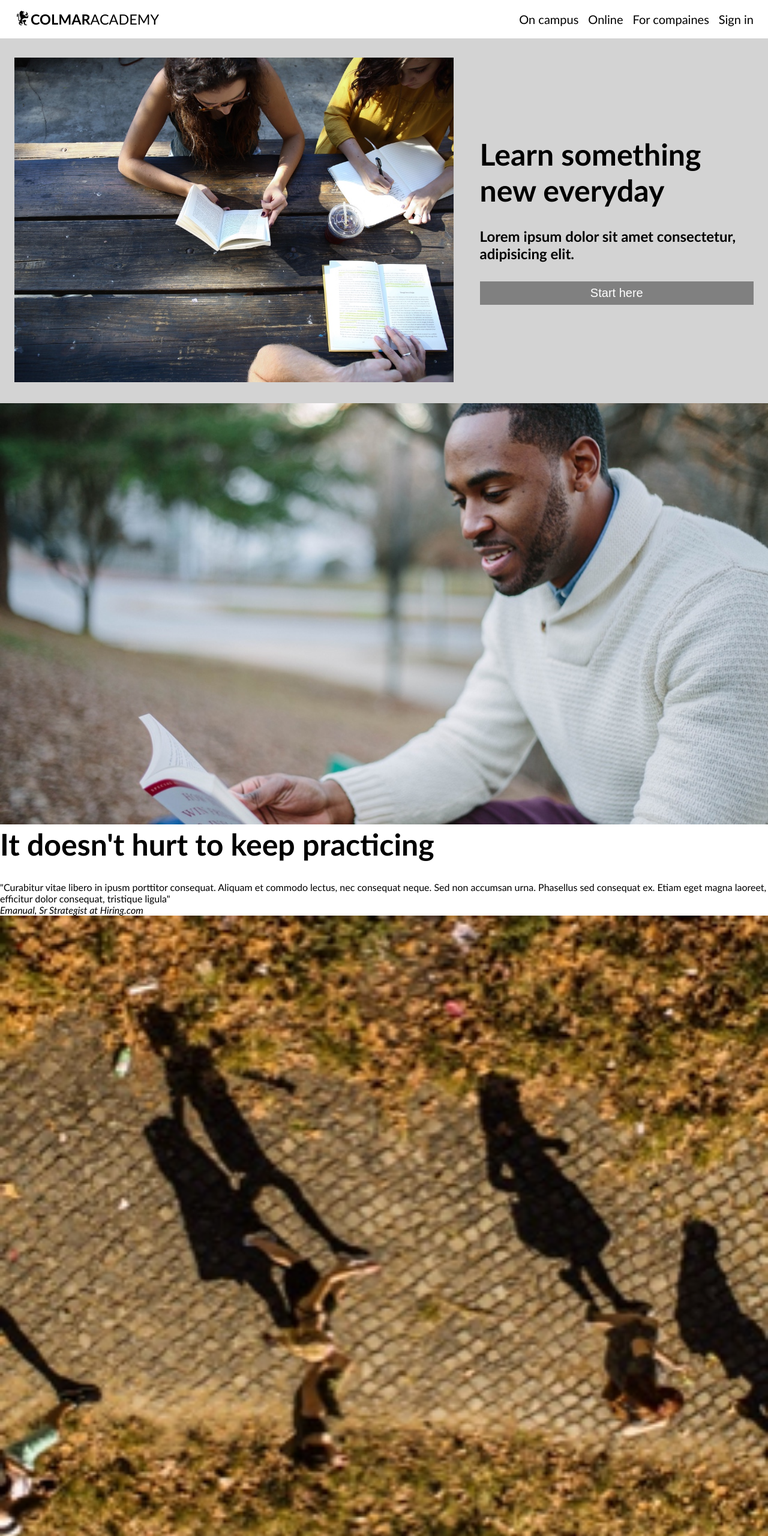
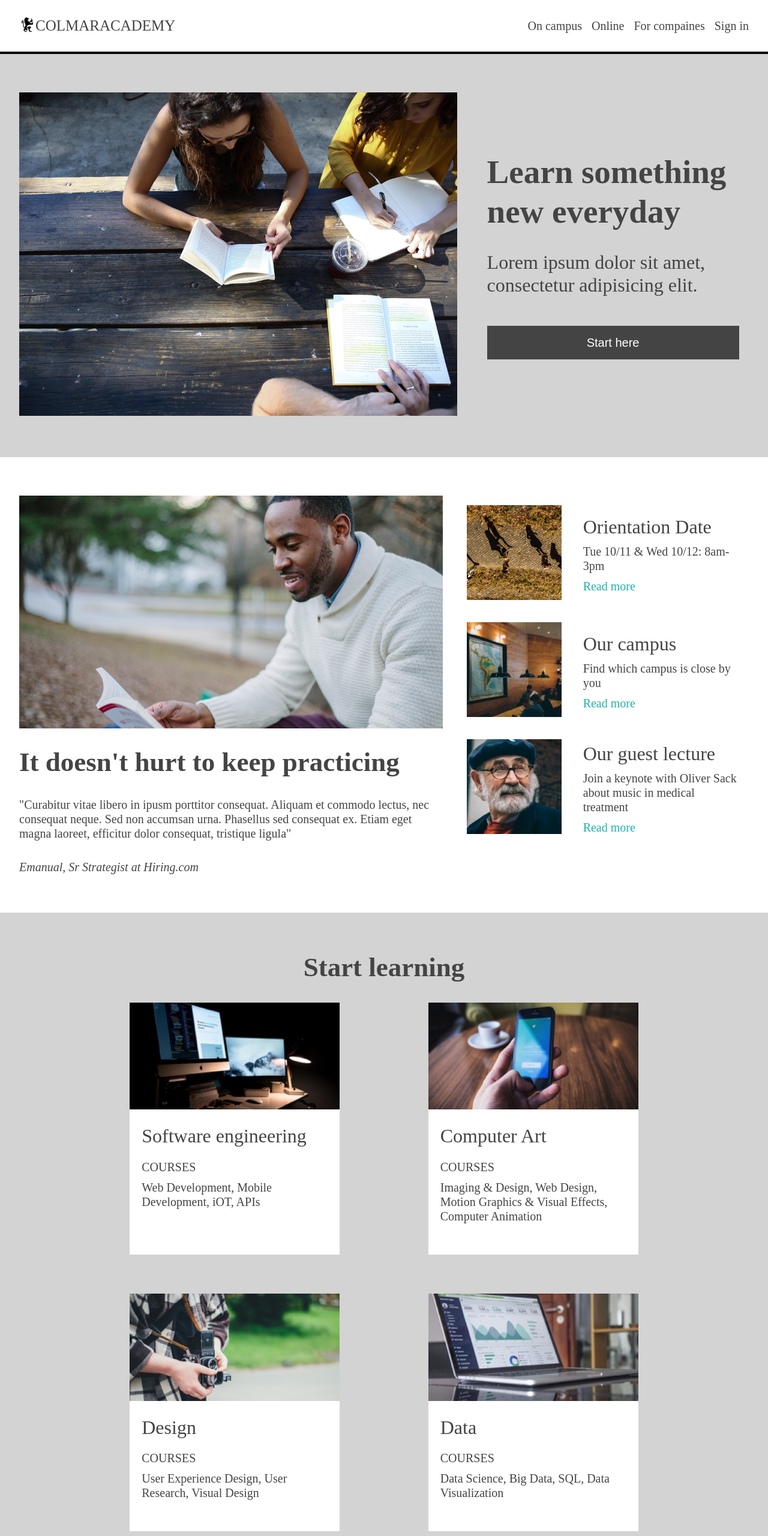
Before and after one commit to zedzetzed/colmar-academy, a plain HTML site: page index.html in a window 1280 px wide. Shown: the top 2560 px of the page at 60% size. Drawn offline with Linux system fonts and the light colour scheme.

Commit message:
all basic HTML and CSS laid out

```diff
--- a/index.html
+++ b/index.html
@@ -2,15 +2,16 @@
 <html>
     <head>
         <title>Colmar Academy | Main Page</title>
+        <meta charset="utf-8">
         <link rel="stylesheet" type="text/css" href="./resources/css/style.css">
     </head>
 
     <body>
 
-        <header>
+        <header class="main-header">
             <div class="site-logo">
                 <img src="./resources/images/ic-logo.svg">
-                <h3>COLMAR<span>ACADEMY</span></h3>
+                <h3 class="site-logo-name">COLMAR<span>ACADEMY</span></h3>
             </div>
 
             <nav>
@@ -30,7 +31,7 @@
                 </section>
                 <section class="cta-information">
                     <h1>Learn something new everyday</h1>
-                    <h2>Lorem ipsum dolor sit amet consectetur, adipisicing elit.</h2>
+                    <h3>Lorem ipsum dolor sit amet, consectetur adipisicing elit.</h3>
                     <button>Start here</button>
                 </section>
             </section>
@@ -40,102 +41,135 @@
                      <figure>
                         <img src="./resources/images/information-main.jpg" alt="">
                     </figure>
-                    <h1>It doesn't hurt to keep practicing</h1>
+                    <h2>It doesn't hurt to keep practicing</h2>
                     <p>"Curabitur vitae libero in ipusm porttitor consequat. Aliquam et commodo lectus, nec consequat neque. Sed non accumsan urna. Phasellus sed consequat ex. Etiam eget magna laoreet, efficitur dolor consequat, tristique ligula"</p>
                     <cite>Emanual, Sr Strategist at Hiring.com</cite>
                 </section>
-                <section class="information-right">
-                    <section class="information-article">
+                <section class="information-articles">
+                    <section class="article">
                         <figure>
                             <img src="./resources/images/information-orientation.jpg" alt="">
                         </figure>
-                        <h2>Orientation Date</h2>
+                        <div class="article-description">
+                            <h3>Orientation Date</h3>
                             <p>Tue 10/11 & Wed 10/12: 8am-3pm</p>
                             <a href="#">Read more</a>
+                        </div>
                     </section>
-
-                    <section class="information-article">
+                    <section class="article">
                         <figure>
                             <img src="./resources/images/information-campus.jpg" alt="">
                         </figure>
-                        <h2>Our campus</h2>
+                        <div class="article-description">
+                            <h3>Our campus</h3>
                             <p>Find which campus is close by you</p>
                             <a href="#">Read more</a>
+                        </div>
                     </section>
-                    <section class="information-article">
+                    <section class="article">
                         <figure>
                             <img src="./resources/images/information-guest-lecture.jpg" alt="">
                         </figure>
-                        <h2>Our guest lecture</h2>
+                        <div class="article-description">
+                            <h3>Our guest lecture</h3>
                             <p>Join a keynote with Oliver Sack about music in medical treatment</p>
                             <a href="#">Read more</a>
+                        </div>
                     </section>
                 </section>
 
             </section>
 
             <section class="start-learning">
+                <header>
+                    <h2>Start learning</h2>
+                </header>
+                <section class="start-learning-articles">
                     <section class="start-learning-article">
                         <figure><img src="./resources/images/course-software.jpg" alt=""></figure>
-                    <h2>Software engineering</h2>
+                        <section class="start-learning-article-description">
+                            <h3>Software engineering</h3>
                             <p>Courses</p>
                             <p>Web Development, Mobile Development, iOT, APIs</p>
                         </section>
+                    </section>
                     <section class="start-learning-article">
                         <figure><img src="./resources/images/course-computer-art.jpg" alt=""></figure>
-                    <h2>Computer Art</h2>
+                        <section class="start-learning-article-description">
+                            <h3>Computer Art</h3>
                             <p>Courses</p>
-                    <p>maging & Design, Web Design, Motion Graphics & Visual Effects, Computer Animation</p>
+                            <p>Imaging & Design, Web Design, Motion Graphics & Visual Effects, Computer Animation</p>
+                        </section>
                     </section>
                     <section class="start-learning-article">
                         <figure><img src="./resources/images/course-design.jpg" alt=""></figure>
-                    <h2>Design</h2>
+                        <section class="start-learning-article-description">
+                            <h3>Design</h3>
                             <p>Courses</p>
                             <p>User Experience Design, User Research, Visual Design</p>
                         </section>
+                    </section>
                     <section class="start-learning-article">
                         <figure><img src="./resources/images/course-data.jpg" alt=""></figure>
-                    <h2>Data</h2>
+                        <section class="start-learning-article-description">
+                            <h3>Data</h3>
                             <p>Courses</p>
                             <p>Data Science, Big Data, SQL, Data Visualization</p>
                         </section>
+                    </section>
                     <section class="start-learning-article">
                         <figure><img src="./resources/images/course-business.jpg" alt=""></figure>
-                    <h2>Business</h2>
+                        <section class="start-learning-article-description">
+                            <h3>Business</h3>
                             <p>Courses</p>
                             <p>Product Development, Business Development, Startup</p>
                         </section>
+                    </section>
                     <section class="start-learning-article">
                         <figure><img src="./resources/images/course-marketing.jpg" alt=""></figure>
-                    <h2>Marketing</h2>
+                        <section class="start-learning-article-description">
+                            <h3>Marketing</h3>
                             <p>Courses</p>
                             <p>Analytics, Content Marketing, Mobile Marketing</p>
+                        </section>
+                    </section>
                 </section>
 
             </section>
 
             <section class="thesis-exhibit">
+                <header>
+                    <h2>Thesis Exhibit</h2>
+                </header>
+
+                <section class="thesis-exhibit-content">
                     <section class="video-container">
-                    <video>
-                        <source src="./resources/videos/thesis.mp4" type="video/mp4" autoplay="" loop="">
+                        <video autoplay="" loop="" muted="">
+                            <source src="./resources/videos/thesis.mp4" type="video/mp4">
                         </video>
                         <h3>Reimagine Urban</h3>
                         <p>"Curabitur vitae libero in ipsum porttitor consequat. Aliquam et commodo lectus, nec consequat neque. Sed non accumsan urna. Phasellus sed consequat ex. Etiam eget manga laoreet, efficitur dolor consequat, tristique ligula."</p>
                     </section>
 
                     <section class="thesis-articles">
-                    <section class="thesis-article">
+                        <section class="article">
                             <figure><img src="./resources/images/thesis-fisma.jpg" alt=""></figure>
-                        <h2>Fisma: Design and Prototype</h2>
+                            <section class="article-description">
+                                <h3>Fisma: Design and Prototype</h3>
                                 <p>Designer showcase of new prototype product</p>
                             </section>
-                    <section class="thesis-article">
+                        </section>
+                        <section class="article">
                             <figure><img src="./resources/images/thesis-now-and-then.jpg" alt=""></figure>
-                        <h2>Now and Then</h2>
+                            <section class="article-description">
+                                <h3>Now and Then</h3>
                                 <p>Research study about New York</p>
                             </section>
                         </section>
                     </section>
+                </section>
+            </section>
+        </main>
 
         <footer>
             <section class="copyright">
@@ -148,9 +182,5 @@
                 </ul>
             </section>
         </footer>
-
-        </main>
-
-        <footer></footer>
     </body>
 </html>
--- a/resources/css/style.css
+++ b/resources/css/style.css
@@ -1,19 +1,31 @@
 * {
     box-sizing: border-box;
     margin: 0;
+    line-height: 1.2;
 }
 body {
-    font-family: 'Gill Sans', 'Gill Sans MT', Calibri, 'Trebuchet MS', sans-serif
+    font-family: "Futura PT";
+    color: #444;
+    font-size: 20px;
+    font-weight: 200;
 }
 img,
 video {
     width: 100%;
 }
 h1 {
-    font-size: 50px;
-    margin-bottom: 32px;
+    font-size: 55px;
+    font-weight: 600;
 }
 h2 {
+    font-size: 45px;
+    color: #444;
+}
+h3 {
+    font-weight: 500;
+    font-size: 32px;
+}
+h1, h2, h3, p {
     margin-bottom: 32px;
 }
 a {
@@ -21,19 +33,28 @@ a {
 }
 
 /*---------- header ----------*/
-header {
+.main-header {
     display: flex;
     align-items: center;
     justify-content: space-between;
-    width: auto;
-    height: 64px;
-    padding: 0 24px;
+    width: 100%;
+    background-color: white;
+    height: 90px;
+    padding: 0 32px;
+    position: fixed;
+    top: 0;
+    border-bottom: 4px solid black;
 }
 .site-logo {
     display: flex;
     align-items: center;
-    font-size: 20px;
     height: 32px;
+}
+.site-logo h3 {
+    font-size: 25px;
+}
+.site-logo-name {
+    margin-bottom: 0;
 }
 .site-logo span {
     font-weight: normal;
@@ -50,24 +71,151 @@ nav ul > li {
 
 /*---------- CTA section ----------*/
 .call-to-action {
-    padding: 32px 24px;
+    margin-top: 90px;
+    padding: 64px 32px;
     display: flex;
+    flex-direction: row;
+    justify-content: flex-start;
     align-items: center;
+    background-color: lightgray;
     width: 100%;
-    background-color: lightgray;
 }
 .cta-image {
-    flex-grow: 3;
-    margin-right: 44px;
+    width: 60%;
+    margin-right: 50px;
+}
+.cta-image img {
+    max-width: 100%;
 }
 .cta-information {
-
+    width: 420px;
 }
 button {
     border: none;
-    background-color: gray;
+    background-color: #444;
     color: white;
     font-size: 20px;
     width: 100%;
-    padding: 8px;
+    padding: 16px;
+    margin-top: 16px;
 }
+/*---------- information section ----------*/
+.information {
+    padding: 64px 32px;
+    display: flex;
+}
+.information-left {
+    width: 60%;
+    padding-right: 24px;
+}
+.information-left figure {
+    margin-bottom: 24px;
+}
+.information-articles {
+    display: flex;
+    flex-direction: column;
+    width: 40%;
+}
+.article {
+    display: flex;
+    align-items: center;
+}
+.article figure {
+    width: 35%;
+    height: auto;
+    margin: 16px;
+}
+.article:hover {
+    background-color: lightgrey;
+    transition: background-color 300ms ease;
+}
+.article-description {
+    width: 65%;
+    padding: 20px;
+}
+.article-description * {
+    margin-bottom: 10px;
+}
+.article-description a {
+    font-weight: 400;
+    color:lightseagreen;
+}
+/*---------- start-learning section ----------*/
+.start-learning {
+    background-color: lightgray;
+    padding: 64px 150px;
+}
+.start-learning-articles {
+    display: flex;
+    flex-wrap: wrap;
+    justify-content: space-around;
+    gap: 15px;
+}
+.start-learning header {
+    text-align: center;
+}
+.start-learning-article {
+    background-color: white;
+    display: flex;
+    margin-bottom: 50px;
+    flex-flow: column;
+    height: auto;
+    width: 350px;
+}
+.start-learning-article figure {
+    width: 100%;
+    height: auto;
+}
+.start-learning-article-description {
+    padding: 20px;
+}
+.start-learning-article-description h3 {
+    margin-bottom: 20px;
+}
+.start-learning-article-description p:first-of-type {
+    text-transform: uppercase;
+    margin-bottom: 10px;
+}
+/*---------- thesis-exhibit section ----------*/
+.thesis-exhibit {
+    padding: 64px 32px;
+}
+.thesis-exhibit header {
+    text-align: center;
+}
+.thesis-exhibit-content {
+    display: flex;
+}
+.video-container {
+    width: 60%;
+    padding-right: 24px;
+}
+.video-container video {
+    margin-bottom: 24px;
+}
+.thesis-articles {
+    display: flex;
+    flex-direction: column;
+    width: 40%;
+}/*---------- footer ----------*/
+footer {
+    display: flex;
+    align-items: center;
+    justify-content: space-between;
+    width: 100%;
+    background-color: white;
+    height: 90px;
+    padding: 0 32px;
+    border-top: 4px solid gray;
+}
+.copyright p {
+    margin-bottom: 0;
+}
+.footer-links ul {
+    list-style-type: none;
+    display: flex;
+}
+.footer-links ul > li {
+    padding-left: 16px;
+    font-size: 20px;
+}
```
Lines whose indentation alone changed are shown as unchanged.
